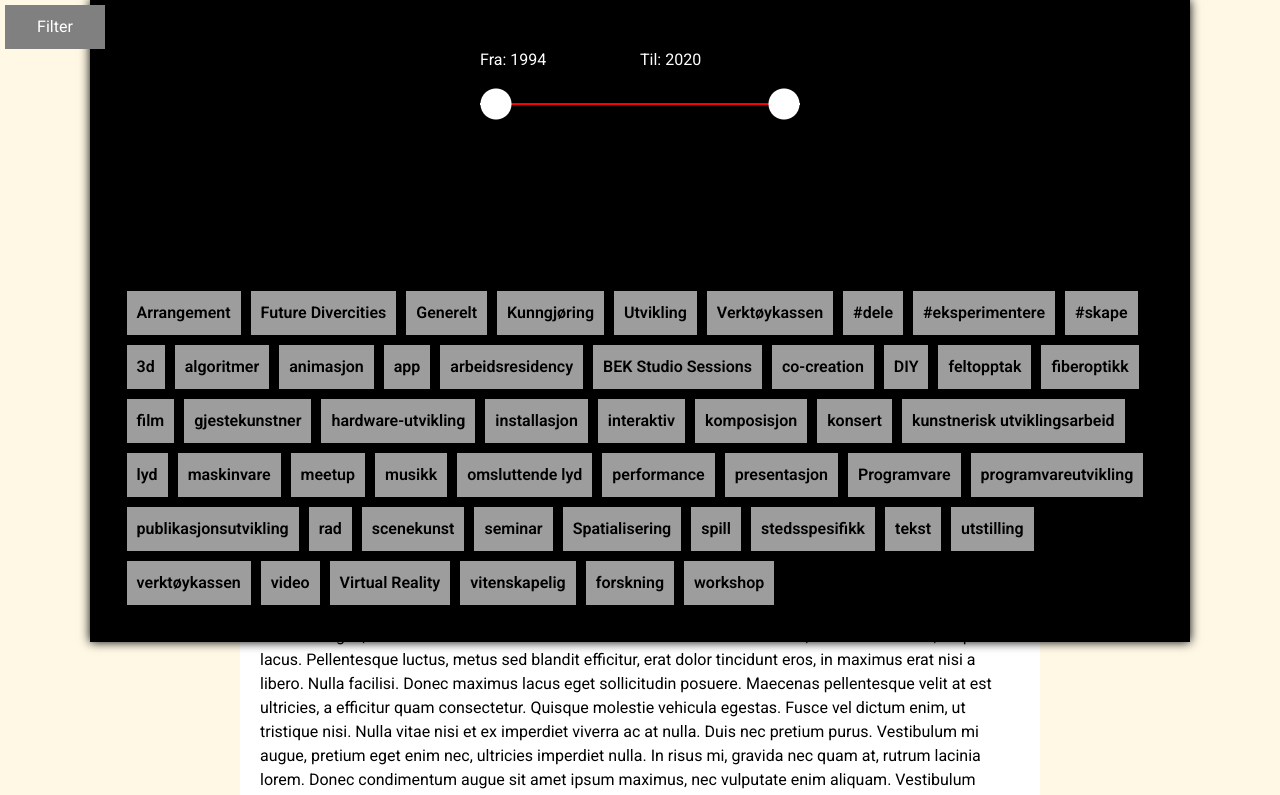
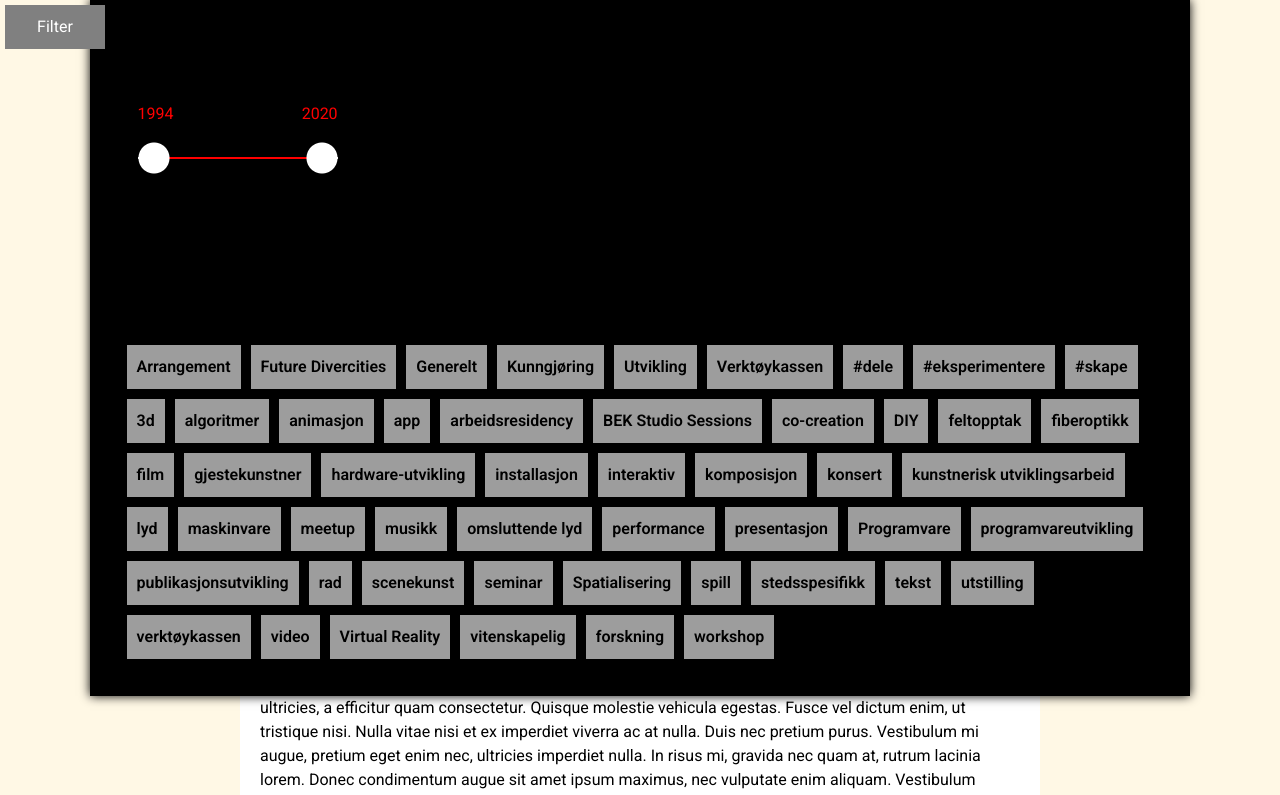
Before and after one commit to stirem/filter-settings-overlay, a plain HTML site: page index.html in a window 1280 px wide. Both pictures are taken after a click on the element "Filter". Shown: the top 795 px of the page. Drawn offline with Linux system fonts and the light colour scheme.

Commit message:
Red letters. Smaller

```diff
--- a/overlay.js
+++ b/overlay.js
@@ -1,5 +1,5 @@
 var overlay = (function() {
-  'use strict';
+  'use strict'
 
 
   // INIT
@@ -24,18 +24,18 @@ var overlay = (function() {
 
 
   // SLIDER
-  addEventListener('input', e => {
+  addEventListener( 'input', e => {
     let _t = e.target;
     _t.parentNode.style.setProperty(`--${_t.id}`, +_t.value);
   }, false);
 
   function makeSliders() {
     var sliders = document.getElementsByTagName( "input" );
-      for ( var j = 0; j < sliders.length; j++ ) {
-        if ( sliders[j].type === "range" ) {
-        sliders[j].oninput = getSliderValues;
+      for ( var i = 0; i < sliders.length; i++ ) {
+        if ( sliders[i].type === "range" ) {
+        sliders[i].oninput = getSliderValues;
         // Manually trigger event first time to display values
-        sliders[j].oninput();
+        sliders[i].oninput();
       }
     }
   }
@@ -53,10 +53,9 @@ var overlay = (function() {
     }
 
     var sliderValueFrom = document.querySelector( ".slider-value-from" );
-    sliderValueFrom.innerHTML = "Fra: " + slide1;
+    sliderValueFrom.innerHTML = slide1;
     var sliderValueTo = document.querySelector( ".slider-value-to" );
-    sliderValueTo.innerHTML = "Til: " + slide2;
-
+    sliderValueTo.innerHTML = slide2;
   }
 
   function setSliderWhiteLinePos() {
--- a/styles.css
+++ b/styles.css
@@ -75,8 +75,8 @@ a {
   grid-template: repeat(2, max-content) 4em/ 1fr 1fr;
   overflow: hidden;
   position: relative;
-  margin: 1em auto;
-  width: 20em;
+  margin: 70px 1em auto;
+  width: 200px;
   /*background: -webkit-gradient(linear, left bottom, left top, color-stop(4em, #ccc), color-stop(0, transparent));
   background: linear-gradient(0deg, #ccc 4em, transparent 0);*/
   background: none;
@@ -95,12 +95,12 @@ a {
   z-index: 2;
 }
 .wrap::before {
-  margin-left: calc(1em + (var(--a) - var(--min))/var(--dif)*18em);
-  width: calc((var(--b) - var(--a))/var(--dif)*18em);
+  margin-left: calc(1em + (var(--a) - var(--min))/var(--dif)*180px);
+  width: calc((var(--b) - var(--a))/var(--dif)*180px);
 }
 .wrap::after {
-  margin-left: calc(1em + (var(--b) - var(--min))/var(--dif)*18em);
-  width: calc((var(--a) - var(--b))/var(--dif)*18em);
+  margin-left: calc(1em + (var(--b) - var(--min))/var(--dif)*180px);
+  width: calc((var(--a) - var(--b))/var(--dif)*180px);
 }
 
 [id='multi-lbl'] {
@@ -192,6 +192,17 @@ output::after {
   z-index: 1;
 }
 
+.slider-value-from {
+	color: #ff0000;
+}
+.slider-value-text {
+	color: #fff;
+}
+.slider-value-to {
+	color: #ff0000;
+	justify-self: end;
+}
+
 
 /*--------------- SLIDER END ----------------*/
 
```
Also changed, not shown: index.html (+0 -2 lines).
